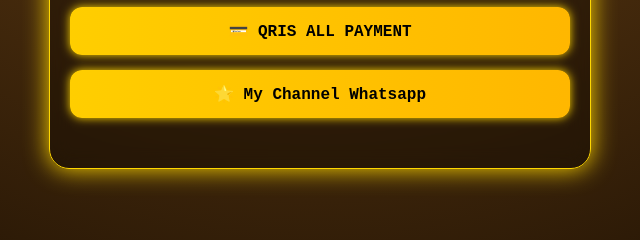
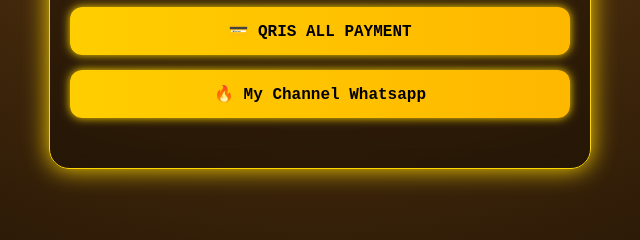
Before and after one commit to VINNSTOREE/vinnNewpayment-, a plain HTML site: page index.html in a window 1280 px wide. Shown: the part 520-760 px from the top of the page, 320-960 px from the left. Drawn offline with Linux system fonts and the light colour scheme.

Commit message:
Update index.html

```diff
--- a/index.html
+++ b/index.html
@@ -122,7 +122,7 @@
       <a href="/GOPAY">📲 Pembayaran GoPay</a>
       <a href="/QRIS">💳 QRIS ALL PAYMENT</a>
       <a href="https://whatsapp.com/channel/0029VadiD8q9WtBuMNO3R72I" target="_blank">
-        🌟 My Channel Whatsapp
+        🔥 My Channel Whatsapp
       </a>
     </div>
   </div>
```
